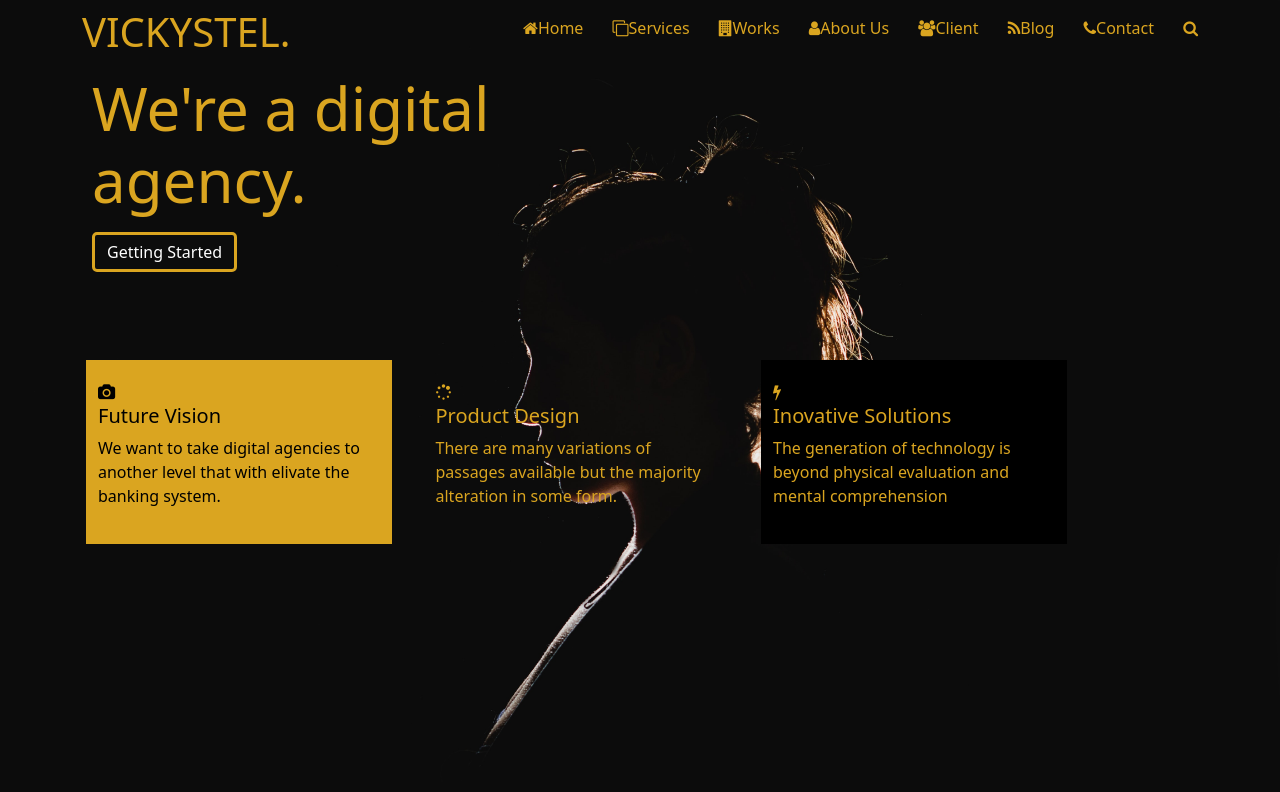
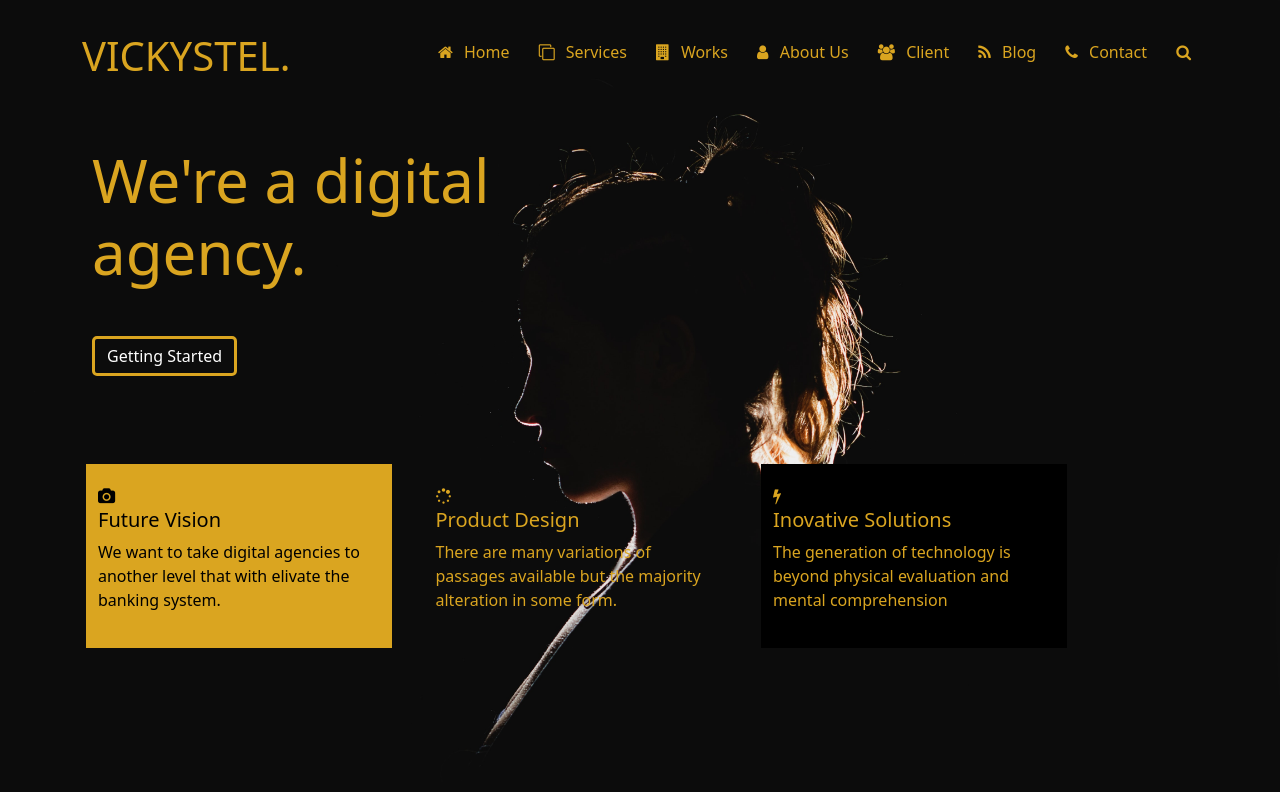
Before and after one commit to victorfaith1999/vickystel-page, a plain HTML site: page index.html in a window 1280 px wide. Drawn offline with nearby package versions, Linux system fonts and the light colour scheme.

Commit message:
fixed index and css

```diff
--- a/css/styles.css
+++ b/css/styles.css
@@ -9,6 +9,9 @@ body{
 }
 .vick-menu {
     color: goldenrod;
+}
+.vick-menu i {
+    margin-right: 7px;
 }
 .navbar ul a{
     text-decoration: none;
--- a/index.html
+++ b/index.html
@@ -12,27 +12,28 @@
     </head>
 <body >
     <div class="background" style="position: relative;"></div>
-    <div class="container ">
+    <div class="container mt-4">
         <div class="vick-menu">
             <div class="navbar">
                     <h3 class="float-start" style="font-size: 40px;">VICKYSTEL.</h3>
                 <ul class="float-end">
-                    <a href="#" class="active"><i class="fa fa-home "></i>Home</a>
-                    <a href="#"><i class="fa fa-clone"></i>Services</a>
-                    <a href="#"><i class="fa fa-building"></i>Works</a>
-                    <a href="#"><i class="fa fa-user"></i>About Us</a>
-                    <a href="#"><i class="fa fa-users"></i>Client</a>
-                    <a href="#"><i class="fa fa-rss"></i>Blog</a>
-                    <a href="#"><i class="fa fa-phone"></i>Contact</a>
+                    <a href="#" class="active"><i class="fa fa-home  "></i>  Home</a>
+                    <a href="#"><i class="fa fa-clone"></i>   Services</a>
+                    <a href="#"><i class="fa fa-building"></i>   Works</a>
+                    <a href="#"><i class="fa fa-user"></i>   About Us</a>
+                    <a href="#"><i class="fa fa-users"></i>  Client</a>
+                    <a href="#"><i class="fa fa-rss"></i>  Blog</a>
+                    <a href="#"><i class="fa fa-phone"></i>  Contact</a>
                     <a href="#"><i class="fa fa-search"></i></a>
                 </ul>
             </div>
-        <div class="row">
+            </div>
+        <div class="row mt-5">
             <div class="col-6">
              <h2 style="font-size: 60px; margin-left: 10px; color: goldenrod;">We're a digital agency.</h2>
             </div>
 
-        <div class="mb-5 mt-3">
+        <div class="mb-5 mt-5">
             <a href="#" class="button" style="margin-left: 10px;">Getting Started</a>
            </div>
     </div>
```
